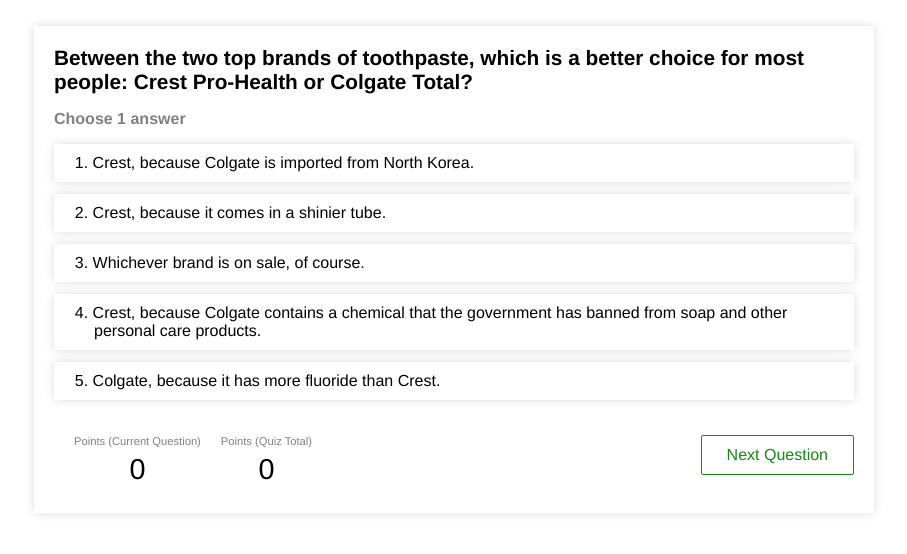
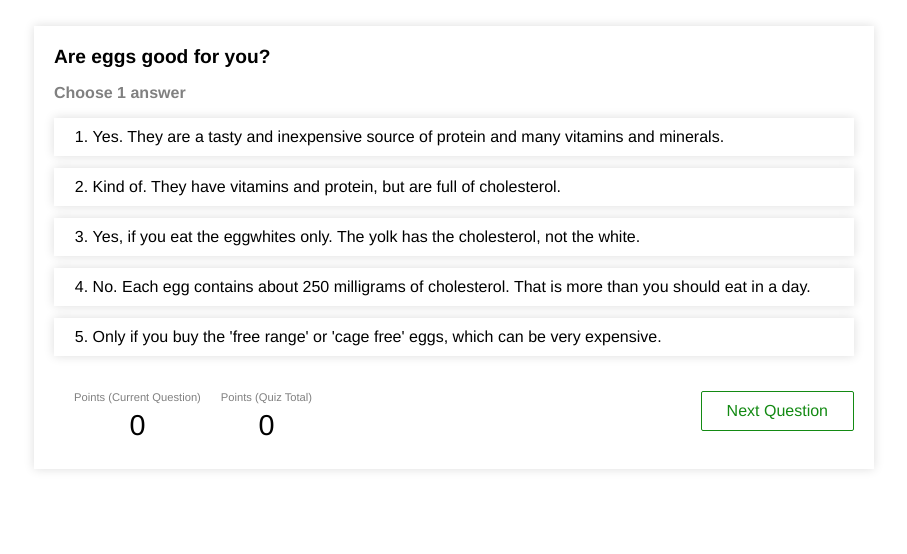
Before and after one commit to pkprosol/quizzify_demo, a React (Create React App) app: page / in a window 1280 px wide. Shown: the top 554 px of the page, without its empty margins (186-1093 px from the left). Built offline with nearby package versions, Linux system fonts and the light colour scheme.

Commit message:
Links work now

```diff
--- a/src/Answer.js
+++ b/src/Answer.js
@@ -8,6 +8,8 @@
     const answerText = answerDictionary.answerText;
     const explanation = answerDictionary.explanation;
     const isCorrect = answerDictionary.isCorrect;
+    const linkAddress = this.props.linkAddress;
+    console.log("link: " + linkAddress);
 
     var indicatorText;
     if (isCorrect) {
@@ -16,8 +18,6 @@
       indicatorText = <p className="answerDetail incorrectAnswer smallerFont">{explanation}</p>
     }
 
-    // console.log("highlightedindex: " + this.props.isHighlighted);
-    // console.log("arrayposition: " + this.props.arrayPositionIndex);
     if (this.props.isHighlighted === this.props.arrayPositionIndex) {
       return (
         <div className="listItemContainer">
@@ -25,7 +25,7 @@
             {getAnswerIndicator(isCorrect)}
             {answerText}
             {indicatorText}
-            <p className="answerDetail smallestFont"><a href="http://www.google.com">Learn More</a></p>
+            <p className="answerDetail smallestFont"><a href={linkAddress}>Learn More</a></p>
           </li>
         </div>
       );
--- a/src/App.css
+++ b/src/App.css
@@ -17,7 +17,7 @@
 
 .questionText {
   margin: 0;
-  font-size: 1.3em;
+  font-size: 1.2em;
 }
 
 .answerDetail {
--- a/src/GameArray.js
+++ b/src/GameArray.js
@@ -1,42 +1,42 @@
 function GameArray() {
   const gameArray = [
     {
-      questionText: "Between the two top brands of toothpaste, which is a better choice for most people: Crest Pro-Health or Colgate Total?",
+      questionText: "Are eggs good for you?",
       answers: [
         {
-          answerText: "Crest, because Colgate is imported from North Korea.",
-          explanation: "North Korea exports cheap clothes, counterfeit currency, and the occasional bomb.",
+          answerText: "Yes. They are a tasty and inexpensive source of protein and many vitamins and minerals.",
+          explanation: "CORRECT. Eggs unfairly got a bad rap decades ago, and they still haven't overcome it. As Churchill said: 'A lie travels halfway around the world before the truth can get its pants on.'",
+          isCorrect: true,
+          wasSelected: false
+        },
+        {
+          answerText: "Kind of. They have vitamins and protein, but are full of cholesterol.",
+          explanation: "INCORRECT. Foods containing cholesterol do NOT raise most people's cholesterol levels. There is no 'kind of' or 'maybe' here. Eggs are good for us.",
           isCorrect: false,
           wasSelected: false
         },
         {
-          answerText: "Crest, because it comes in a shinier tube.",
-          explanation: "Unless the tube is shiny enough to use if your mirror is all fogged up.",
+          answerText: "Yes, if you eat the eggwhites only. The yolk has the cholesterol, not the white.",
+          explanation: "INCORRECT. It is perfectly OK to eat the yolk, that's where many of the vitamins are.",
           isCorrect: false,
           wasSelected: false
         },
         {
-          answerText: "Whichever brand is on sale, of course.",
-          explanation: "Any difference in price would amount to a fraction of a penny per use.",
+          answerText: "No. Each egg contains about 250 milligrams of cholesterol. That is more than you should eat in a day.",
+          explanation: "INCORRECT. No, no, no, and did we mention ...no? The crusade against cholesterol is based on a total myth. Unless you have a rare condition called hypercholesterolemia (and you would know it if you did), cholesterol in your diet does not increase cholesterol in your blood.",
           isCorrect: false,
           wasSelected: false
         },
         {
-          answerText: "Crest, because Colgate contains a chemical that the government has banned from soap and other personal care products.",
-          explanation: "Colgate Total contains a bacteria-killer called 'triclosan', which the government has banned from most other products. Particularly if you are pregnant, we'd recommend switching. On the other hand, people with gum disease might want to stick with Colgate to kill more harmful bacteria, despite the other risks.",
-          isCorrect: true,
-          wasSelected: false
-        },
-        {
-          answerText: "Colgate, because it has more fluoride than Crest.",
-          explanation: "Both have roughly the same amount — meaning, the right amount — of fluoride. Adding 'more fluoride' to toothpaste would be like adding more water to a glass that's already full.",
+          answerText: "Only if you buy the 'free range' or 'cage free' eggs, which can be very expensive.",
+          explanation: "INCORRECT. There are good reasons to pay extra to support humanely raised chickens, but superior nutrition has never been proven to be among them.",
           isCorrect: false,
           wasSelected: false
         }
       ],
       wasQuestionCompleted: false,
       questionType: "basic",
-      link: null
+      linkAddress: "http://www.webmd.com/diet/features/good-eggs-for-nutrition-theyre-hard-to-beat#1"
     },
     {
       questionText: "Between the two top brands of toothpaste, which is a better choice for most people: Crest Pro-Health or Colgate Total?",
@@ -74,7 +74,7 @@
       ],
       questionCompleted: false,
       questionType: "basic",
-      link: null
+      linkAddress: "http://www.nytimes.com/2016/09/07/well/live/why-your-toothpaste-has-triclosan.html"
     },
     {
       questionText: "Long-term daily use of Nexium, Prilosec or Prevacid is suspected to increase your risk of:",
@@ -112,7 +112,7 @@
       ],
       wasQuestionCompleted: false,
       questionType: "basic",
-      link: ""
+      linkAddress: "http://www.npr.org/sections/health-shots/2015/06/11/413433350/data-dive-suggests-link-between-heartburn-drugs-and-heart-attacks"
     },
     {
       questionText: "How does the radiation in a CT ('CAT') scan compare to the radiation in an X-ray?",
@@ -150,7 +150,7 @@
       ],
       wasQuestionCompleted: false,
       questionType: "basic",
-      link: "http://khn.org/news/heavy-use-of-ct-scans-raises-concerns-about-patients-exposure-to-radiation/?utm_campaign=KFF%3A+The+Latest&utm_source=hs_email&utm_medium=email&utm_content=25041928&_hsenc=p2ANqtz-_ul8b5fOMKvnvr97BPY0fjlL4Zjmm_pSIlZEVBqcYVbkQNvLsDoaWsHnpTK8uJtTeZRWGQHLFQd2tSVLG22troANRgiPH53pg8DjS8Wedi2S_pIzo&_hsmi=25041928"
+      linkAddress: "http://khn.org/news/heavy-use-of-ct-scans-raises-concerns-about-patients-exposure-to-radiation/?utm_campaign=KFF%3A+The+Latest&utm_source=hs_email&utm_medium=email&utm_content=25041928&_hsenc=p2ANqtz-_ul8b5fOMKvnvr97BPY0fjlL4Zjmm_pSIlZEVBqcYVbkQNvLsDoaWsHnpTK8uJtTeZRWGQHLFQd2tSVLG22troANRgiPH53pg8DjS8Wedi2S_pIzo&_hsmi=25041928"
     },
     {
       questionText: "Custom Question: As an employee of [Company Name], you save on generic prescriptions because you only pay:",
@@ -188,7 +188,7 @@
       ],
       wasQuestionCompleted: false,
       questionType: "basic",
-      link: null
+      linkAddress: null
     }
   ];
 
--- a/src/Quiz.js
+++ b/src/Quiz.js
@@ -128,11 +128,17 @@
   }
 
   renderAnswers() {
-    const answersArray = this.state.gameArray[this.state.questionIndex].answers;
+
+    const gameArray = this.state.gameArray;
+    const questionIndex = this.state.questionIndex;
+    const linkAddress = gameArray[questionIndex].linkAddress;
+
+    const answersArray = gameArray[questionIndex].answers;
     var answersList = answersArray.map((answerDictionary, i) => {
 
       return <Answer
                 key={'answer'+i}
+                linkAddress={linkAddress}
                 answerDictionary={answerDictionary}
                 arrayPositionIndex={i}
                 isHighlighted={this.state.answerHighlightedStatus}
```
